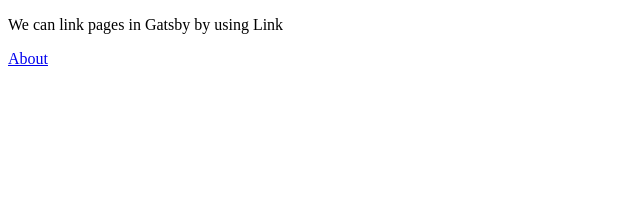
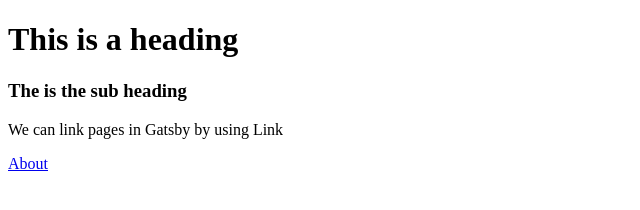
Before and after one commit to hassan-ak/bootcamp2020c32, a Gatsby site in the folder step00-05/: page / in a window 1280 px wide. Shown: the whole page, without its empty margins (0-640 px from the left). Built offline with nearby package versions, Linux system fonts and the light colour scheme; Gatsby itself is replaced by a stand-in of ours.

Commit message:
Step 02 (use subComponents in the app)
1:- Create
	a:- src\components\Header.tsx to define Header Component
2:- update
	b:- src\pages\index.tsx to add header component in the page

```diff
--- /dev/null
+++ b/step00-05/src/components/Header.tsx
@@ -0,0 +1,15 @@
+import React from 'react';
+
+type HeaderProps = {
+    text: string,
+    subtext?: string
+}
+
+export default ({text, subtext}: HeaderProps) => {
+    return (
+        <div>
+            <h1>{text}</h1>
+            <h3>{subtext}</h3>
+        </div>
+    );
+}
--- a/step00-05/src/pages/index.tsx
+++ b/step00-05/src/pages/index.tsx
@@ -1,9 +1,11 @@
 import React from 'react';
 import { Link } from "gatsby";
+import Header from '../components/Header';
 
 export default function home() {
   return (
   <div>
+      <Header text="This is a heading" subtext="The is the sub heading"></Header>
       <p>We can link pages in Gatsby by using Link</p>
       <Link to="/about/">About</Link>
   </div>
```
